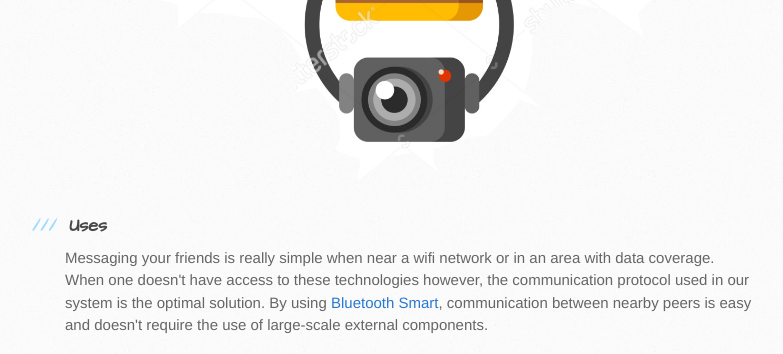
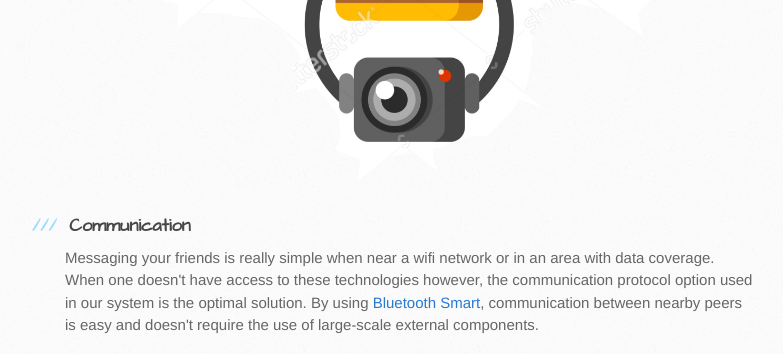
Before and after one commit to crivera-94/engl181homepage, a website: page index.html in a window 1280 px wide. Shown: the part 1201-1555 px from the top of the page, without its empty margins (105-888 px from the left). Drawn offline with Linux system fonts and the light colour scheme; grey boxes are pictures that could not be loaded.

```diff
--- a/index.html
+++ b/index.html
@@ -43,8 +43,8 @@
 <img src="drone.png">
 
 <h3>
-<a id="authors-and-contributors" class="anchor" href="#authors-and-contributors" aria-hidden="true"><span aria-hidden="true" class="octicon octicon-link"></span></a>Uses</h3>
-<p>Messaging your friends is really simple when near a wifi network or in an area with data coverage. When one doesn't have access to these technologies however, the communication protocol used in our system is the optimal solution. By using <a href="https://www.bluetooth.com/what-is-bluetooth-technology/bluetooth-technology-basics/low-energy" class="user-mention">Bluetooth Smart</a>, communication between nearby peers is easy and doesn't require the use of large-scale external components.</p>
+<a id="authors-and-contributors" class="anchor" href="#authors-and-contributors" aria-hidden="true"><span aria-hidden="true" class="octicon octicon-link"></span></a>Communication</h3>
+<p>Messaging your friends is really simple when near a wifi network or in an area with data coverage. When one doesn't have access to these technologies however, the communication protocol option used in our system is the optimal solution. By using <a href="https://www.bluetooth.com/what-is-bluetooth-technology/bluetooth-technology-basics/low-energy" class="user-mention">Bluetooth Smart</a>, communication between nearby peers is easy and doesn't require the use of large-scale external components.</p>
 <!--
 <p>You can @mention a GitHub username to generate a link to their profile. The resulting <code>&lt;a&gt;</code> element will link to the contributor’s GitHub Profile. For example: In 2007, Chris Wanstrath (<a href="https://github.com/defunkt" class="user-mention">@defunkt</a>), PJ Hyett (<a href="https://github.com/pjhyett" class="user-mention">@pjhyett</a>), and Tom Preston-Werner (<a href="https://github.com/mojombo" class="user-mention">@mojombo</a>) founded GitHub.</p>
  -->
```
